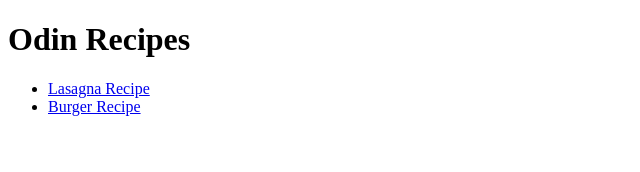
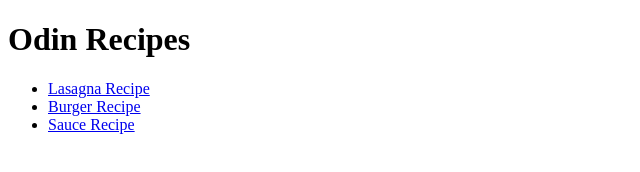
Before and after one commit to Fospx/odin-recipes, a plain HTML site: page index.html in a window 1280 px wide. Shown: the whole page, without its empty margins (0-640 px from the left). Drawn offline with Linux system fonts and the light colour scheme.

Commit message:
added href to sauce

```diff
--- a/index.html
+++ b/index.html
@@ -11,6 +11,7 @@
         <ul>
             <li><a href="recipes/lasagna.html">Lasagna Recipe</a></li>
             <li><a href="recipes/burger.html">Burger Recipe</a></li>
+            <li><a href="recipes/sauce.html">Sauce Recipe</a></li>
         </ul>
 
 
```
